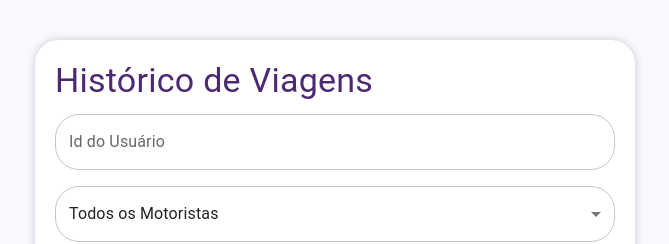
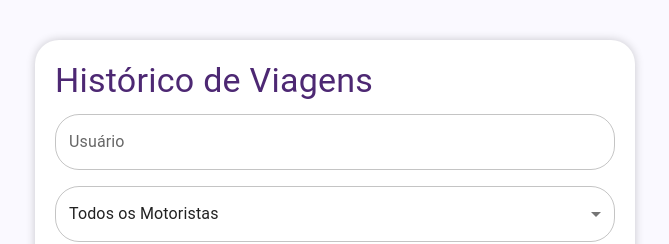
Before and after one commit to IsahCS/iDriveWeb, a React (Vite) app: page /ride-history in a window 1280 px wide. Shown: the top 244 px of the page, without its empty margins (305-974 px from the left). Built offline with nearby package versions, Linux system fonts and the light colour scheme.

Commit message:
Update label in RideHistory component for improved clarity

```diff
--- a/src/app/RideHistory.tsx
+++ b/src/app/RideHistory.tsx
@@ -92,7 +92,7 @@ const RideHistory = () => {
         Histórico de Viagens
       </Typography>
       <TextField
-        label="Id do Usuário"
+        label="Usuário"
         value={customerId}
         onChange={(e) => setCustomerId(e.target.value)}
         fullWidth
```
